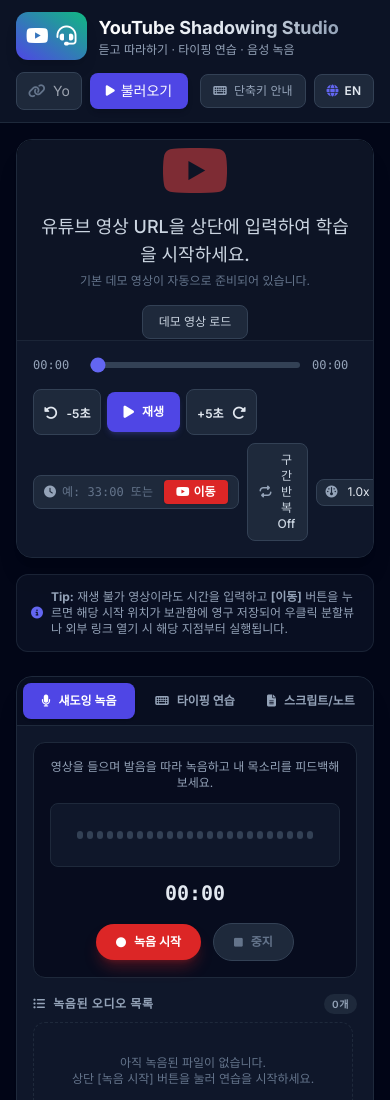
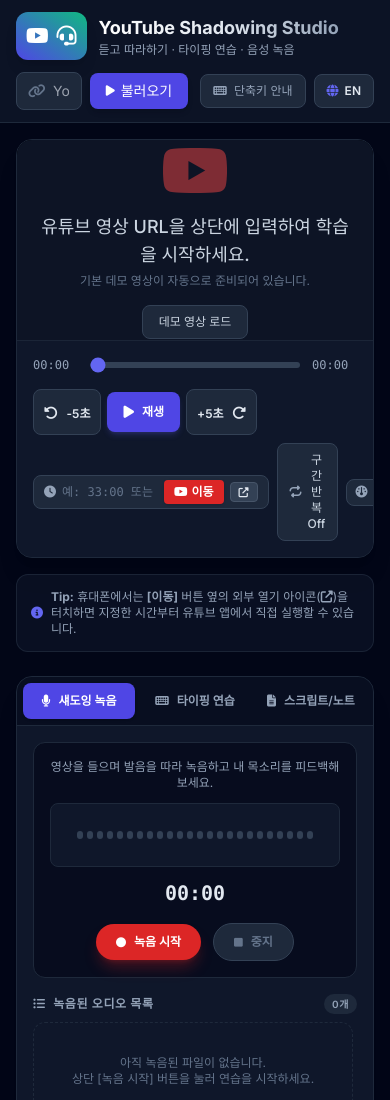
Before and after one commit to munjojung/youtubeshadowing, a plain HTML site: page index.html in a window 390 px wide. Shown: the top 1100 px of the page. Drawn offline with nearby package versions, Linux system fonts and the light colour scheme.

Commit message:
mobile button added

```diff
--- a/index.html
+++ b/index.html
@@ -169,13 +169,19 @@
                     placeholder="예: 33:00 또는 1980"
                     class="w-24 bg-transparent text-xs text-slate-200 focus:outline-none font-mono placeholder:text-slate-500">
 
-                  <!-- [이동] 버튼 -->
+                  <!-- [이동] 버튼 (내부 재생 시도 & 보관함 저장) -->
                   <a id="moveLinkBtn" href="#" target="_blank" rel="noopener noreferrer"
                      onclick="handleMoveClick(event)"
-                     title="좌클릭: 이동 및 시간 저장 / 우클릭: '분할 뷰에서 링크 열기'"
-                     class="bg-red-600 hover:bg-red-500 text-white text-xs px-3 py-1 rounded transition font-semibold flex items-center gap-1 whitespace-nowrap shadow">
+                     title="터치/클릭: 시간 저장 및 내장 플레이어 이동 (길게 터치시 외부 유튜브 앱 열기)"
+                     class="bg-red-600 hover:bg-red-500 text-white text-xs px-2.5 py-1 rounded transition font-semibold flex items-center gap-1 whitespace-nowrap shadow">
                     <i class="fa-brands fa-youtube"></i> <span data-i18n="moveBtn">이동</span>
                   </a>
+
+                  <!-- 모바일 전용 외부 열기 버튼 (터치 한 번으로 외부 유튜브 앱/새창 이동) -->
+                  <button id="externalOpenBtn" onclick="openExternalYouTube()" title="유튜브 앱/외부 브라우저에서 직접 열기"
+                          class="bg-slate-700 hover:bg-slate-600 text-slate-200 text-xs px-2 py-1 rounded transition font-medium flex items-center gap-1 border border-slate-600">
+                    <i class="fa-solid fa-up-right-from-square text-[10px]"></i>
+                  </button>
                 </div>
 
                 <!-- A-B Loop Button -->
@@ -204,7 +210,7 @@
         <div class="bg-slate-900/60 border border-slate-800/80 rounded-xl p-3.5 text-xs text-slate-400 flex items-center justify-between">
           <div class="flex items-center gap-2">
             <i class="fa-solid fa-circle-info text-brand-500"></i>
-            <span data-i18n="tipText"><b>Tip:</b> 재생 불가 영상이라도 시간을 입력하고 <b>[이동]</b> 버튼을 누르면 해당 시작 위치가 보관함에 영구 저장되어 우클릭 분할뷰나 외부 링크 열기 시 해당 지점부터 실행됩니다.</span>
+            <span data-i18n="tipText"><b>Tip:</b> 휴대폰에서는 <b>[이동]</b> 버튼 옆의 외부 열기 아이콘(<i class="fa-solid fa-up-right-from-square"></i>)을 터치하면 지정한 시간부터 유튜브 앱에서 직접 실행할 수 있습니다.</span>
           </div>
           <span class="text-slate-500 hidden sm:inline" data-i18n="shortcutTip">단축키: 스페이스바(재생/정지)</span>
         </div>
@@ -415,7 +421,7 @@
         loopOff: "구간 반복 Off",
         loopOn: "구간반복 (5s)",
         normalSpeed: "1.0x (보통)",
-        tipText: "<b>Tip:</b> 재생 불가 영상이라도 시간을 입력하고 <b>[이동]</b> 버튼을 누르면 해당 시작 위치가 보관함에 영구 저장되어 우클릭 분할뷰나 외부 링크 열기 시 해당 지점부터 실행됩니다.",
+        tipText: "<b>Tip:</b> 휴대폰에서는 <b>[이동]</b> 버튼 옆의 외부 열기 아이콘(<i class=\"fa-solid fa-up-right-from-square\"></i>)을 터치하면 지정한 시간부터 유튜브 앱에서 직접 실행할 수 있습니다.",
         shortcutTip: "단축키: 스페이스바(재생/정지)",
         tabShadowing: "섀도잉 녹음",
         tabTyping: "타이핑 연습",
@@ -453,7 +459,7 @@
         addedAt: "등록일",
         noSavedVideos: "저장된 영상이 없습니다. 상단에서 URL을 입력하여 불러와보세요.",
         selectForTyping: "타이핑 연습으로 선택",
-        msgBlocked: "이 영상은 외부 플레이어 재생(임베딩)이 차단된 영상입니다.",
+        msgBlocked: "이 영상은 외부 재생이 차단되었습니다. 옆의 외부열기 버튼을 터치하세요.",
         msgVideoLoaded: "영상을 불러왔습니다.",
         msgInvalidUrl: "유효한 유튜브 URL 또는 ID를 입력해주세요.",
         msgPlayerNotReady: "플레이어가 아직 준비 중입니다. 잠시 후 다시 시도해주세요.",
@@ -493,7 +499,7 @@
         loopOff: "Loop Off",
         loopOn: "Loop (5s)",
         normalSpeed: "1.0x (Normal)",
-        tipText: "<b>Tip:</b> Even for unplayable videos, enter the time and click <b>[Move]</b> to save the starting point permanently in your library.",
+        tipText: "<b>Tip:</b> On mobile, tap the external open icon (<i class=\"fa-solid fa-up-right-from-square\"></i>) next to <b>[Move]</b> to play directly in the YouTube app.",
         shortcutTip: "Shortcut: Spacebar (Play/Pause)",
         tabShadowing: "Shadowing Rec",
         tabTyping: "Typing Practice",
@@ -531,7 +537,7 @@
         addedAt: "Added",
         noSavedVideos: "No saved videos. Enter a URL above to add one.",
         selectForTyping: "Select for Typing",
-        msgBlocked: "Embedding is disabled for this video.",
+        msgBlocked: "Embedding disabled. Tap external open button next to Move.",
         msgVideoLoaded: "Video loaded successfully.",
         msgInvalidUrl: "Please enter a valid YouTube URL or ID.",
         msgPlayerNotReady: "Player is not ready yet. Please try again shortly.",
@@ -1069,6 +1075,29 @@
       moveLinkBtn.href = `https://www.youtube.com/watch?v=${currentLoadedVideoId}&t=${seconds}s`;
     }
 
+    // 터치 한 번으로 외부 유튜브 앱/새창 링크 바로 실행
+    function openExternalYouTube() {
+      const inputUrl = document.getElementById('videoUrlInput').value.trim();
+      const videoIdFromInput = extractVideoId(inputUrl);
+      const targetVideoId = videoIdFromInput || currentLoadedVideoId;
+
+      if (!targetVideoId) {
+        showToast(i18n[currentLang].msgNeedUrl, 'error');
+        return;
+      }
+
+      const inputVal = document.getElementById('customTimeInput').value.trim();
+      const targetSeconds = parseInputSeconds(inputVal);
+
+      // 보관함 저장
+      const existing = savedVideos.find(v => v.id === targetVideoId);
+      saveVideoToList(targetVideoId, existing ? existing.title : `YouTube Video (${targetVideoId})`, false, targetSeconds);
+
+      // 외부 링크 열기 (새 탭/유튜브 앱)
+      const youtubeUrl = `https://www.youtube.com/watch?v=${targetVideoId}&t=${targetSeconds}s`;
+      window.open(youtubeUrl, '_blank');
+    }
+
     function handleMoveClick(event) {
       event.preventDefault();
       executeMoveAction();
@@ -1131,7 +1160,6 @@
     }
 
     async function startRecording() {
-      // 보안 컨텍스트 검사 (file:// 환경 차단 안내)
       if (!navigator.mediaDevices || !navigator.mediaDevices.getUserMedia) {
         showToast(i18n[currentLang].msgMicNeeded, 'error');
         return;
@@ -1152,7 +1180,6 @@
         };
         mediaRecorder.onstop = handleRecordingStop;
 
-        // timeslice(100ms) 추가하여 안정적으로 데이터 청크 수집
         mediaRecorder.start(100);
         isRecording = true;
         recordStartTime = Date.now();
```
